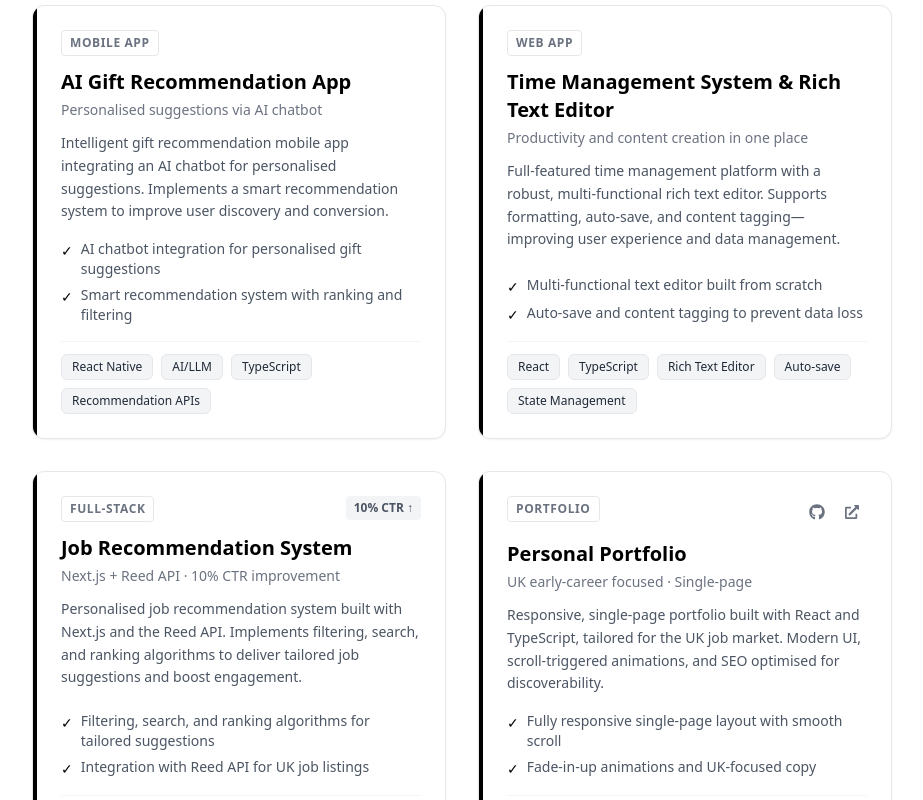
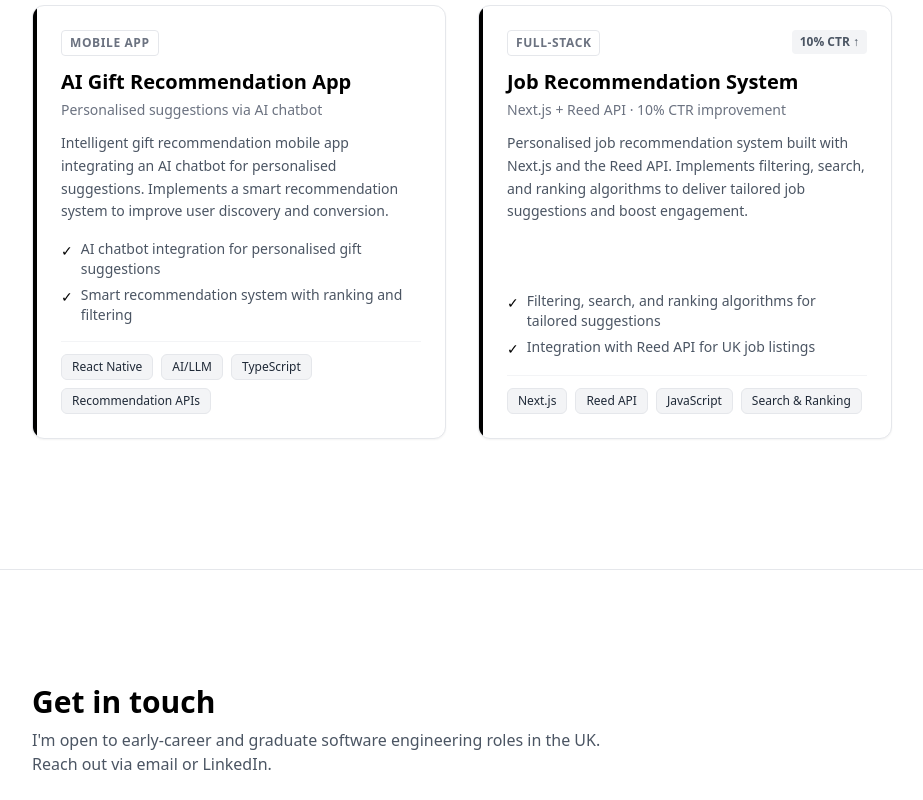
Before and after one commit to Ganes769/ganesh-portfolio, a React (Vite) app: page /projects in a window 1280 px wide. Shown: the part 4240-5040 px from the top of the page, without its empty margins (178-1101 px from the left). Built offline with nearby package versions, Linux system fonts and the light colour scheme.

Commit message:
project managed

```diff
--- a/src/apps/pages/landing/SinglePage.tsx
+++ b/src/apps/pages/landing/SinglePage.tsx
@@ -196,27 +196,7 @@ const projects: Project[] = [
     ],
     accent: "violet",
   },
-  {
-    title: "Time Management System & Rich Text Editor",
-    tagline: "Productivity and content creation in one place",
-    description:
-      "Full-featured time management platform with a robust, multi-functional rich text editor. Supports formatting, auto-save, and content tagging—improving user experience and data management.",
-    type: "Web App",
-    technologies: [
-      "React",
-      "TypeScript",
-      "Rich Text Editor",
-      "Auto-save",
-      "State Management",
-    ],
-    highlights: [
-      "Multi-functional text editor built from scratch",
-      "Auto-save and content tagging to prevent data loss",
-      "Improved UX and data management for teams",
-      "Component-based architecture and Git version control",
-    ],
-    accent: "emerald",
-  },
+
   {
     title: "Job Recommendation System",
     tagline: "Next.js + Reed API · 10% CTR improvement",
@@ -232,23 +212,6 @@ const projects: Project[] = [
     ],
     metric: "10% CTR ↑",
     accent: "amber",
-  },
-  {
-    title: "Personal Portfolio",
-    tagline: "UK early-career focused · Single-page",
-    description:
-      "Responsive, single-page portfolio built with React and TypeScript, tailored for the UK job market. Modern UI, scroll-triggered animations, and SEO optimised for discoverability.",
-    type: "Portfolio",
-    technologies: ["React", "TypeScript", "Tailwind CSS", "Vite"],
-    githubUrl: "https://github.com/Ganes769",
-    liveUrl: "https://www.sagar41.com.np",
-    highlights: [
-      "Fully responsive single-page layout with smooth scroll",
-      "Fade-in-up animations and UK-focused copy",
-      "Performance and SEO optimised; deployed via GitHub Pages",
-      "Clear sections: Intro, Skills, Experience, Projects, Contact",
-    ],
-    accent: "sky",
   },
 ];
 
@@ -427,7 +390,8 @@ export default function SinglePage() {
                 Education
               </h2>
               <p className="text-gray-600 mb-8">
-                Academic background in computer science and software development.
+                Academic background in computer science and software
+                development.
               </p>
             </div>
           </ScrollFadeInUp>
--- a/src/apps/pages/projects/Projects.tsx
+++ b/src/apps/pages/projects/Projects.tsx
@@ -22,6 +22,7 @@ export default function Projects() {
         "Qdrant",
         "sentence-transformers",
         "Ollama",
+
         "AI",
         "LLM",
       ],
```
